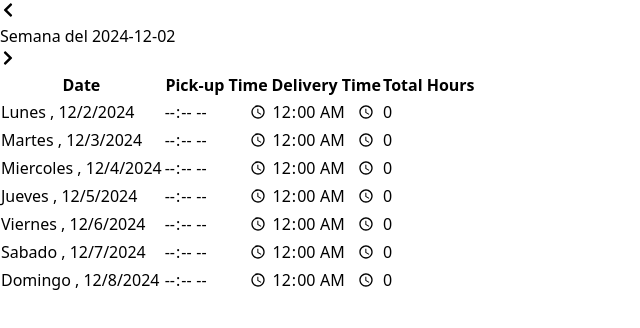
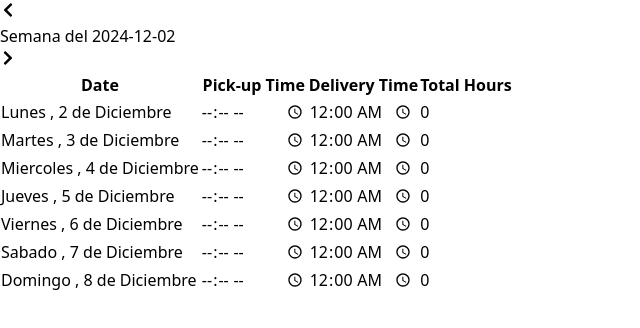
Before and after one commit to anavarro81/TimeTracker, a React (Vite) app: page / in a window 1280 px wide. Shown: the top 328 px of the page, without its empty margins (0-640 px from the left). Built offline with nearby package versions, Linux system fonts and the light colour scheme.

Commit message:
fix: Se modifica el formato de la fecha de cada fila a dia semana, dia del mes + “de” + mes
Se modifica el formato de la fecha de cada fila a dia semana, dia del mes + “de” + mes

```diff
--- a/src/TrackerTable.jsx
+++ b/src/TrackerTable.jsx
@@ -10,7 +10,7 @@ const TrackerTable = () => {
   const [timeTable, setTimeTable] = useState([])
 
   const daysOfWeek = ['Domingo', 'Lunes', 'Martes', 'Miercoles', 'Jueves', 'Viernes', 'Sabado']
-
+  const months = ['Enero', 'Febrero', 'Marzo', 'Abril', 'Mayo', 'Junio', 'Julio', 'Agosto', 'Septiembre', 'Octubre', 'Noviembre', 'Diciembre']
   const getCurrentDate = () => {
     return new Date()
 
@@ -27,14 +27,13 @@ const TrackerTable = () => {
     if (currentEntry.pickUpTime > "00:00" && currentEntry.deliveryTime > "00:00") {
 
         const totalhours = calculateDuration(currentEntry.pickUpTime, currentEntry.deliveryTime)
-        currentEntry.totalHours = totalhours
-        setTimeTable(updatedTimeTable)
+
+        if (totalhours > 0) {
+          currentEntry.totalHours = totalhours
+          setTimeTable(updatedTimeTable)
+        }
+
       }
-
-
-
-
-
 
   }
 
@@ -54,8 +53,13 @@ const TrackerTable = () => {
 
     if (exist.pickUpTime > "00:00" && exist.deliveryTime > "00:00") {
       const totalhours = calculateDuration(exist.pickUpTime, exist.deliveryTime)
-      exist.totalHours = totalhours
-      setTimeTable(updatedTimeTable)
+
+      // Si la diferencia de horas es mayor a 0, se actualiza la tabla
+      if (totalhours > 0) {
+        exist.totalHours = totalhours
+        setTimeTable(updatedTimeTable)
+      }
+
       console.log('timetable actualizado: ', timeTable);
 
     }
@@ -212,7 +216,7 @@ const TrackerTable = () => {
               timeTable.map((day, index) => {
                 return (
                   <tr>
-                    <td key={index}> {daysOfWeek[day.day.getDay()]} , {new Date(day.day).toLocaleDateString()} </td>
+                    <td key={index}> {daysOfWeek[day.day.getDay()]} , {day.day.getDate()} de {months[day.day.getMonth()]} </td>
                     <td>
                       <input type='time'
                         className='border w-full'
```
